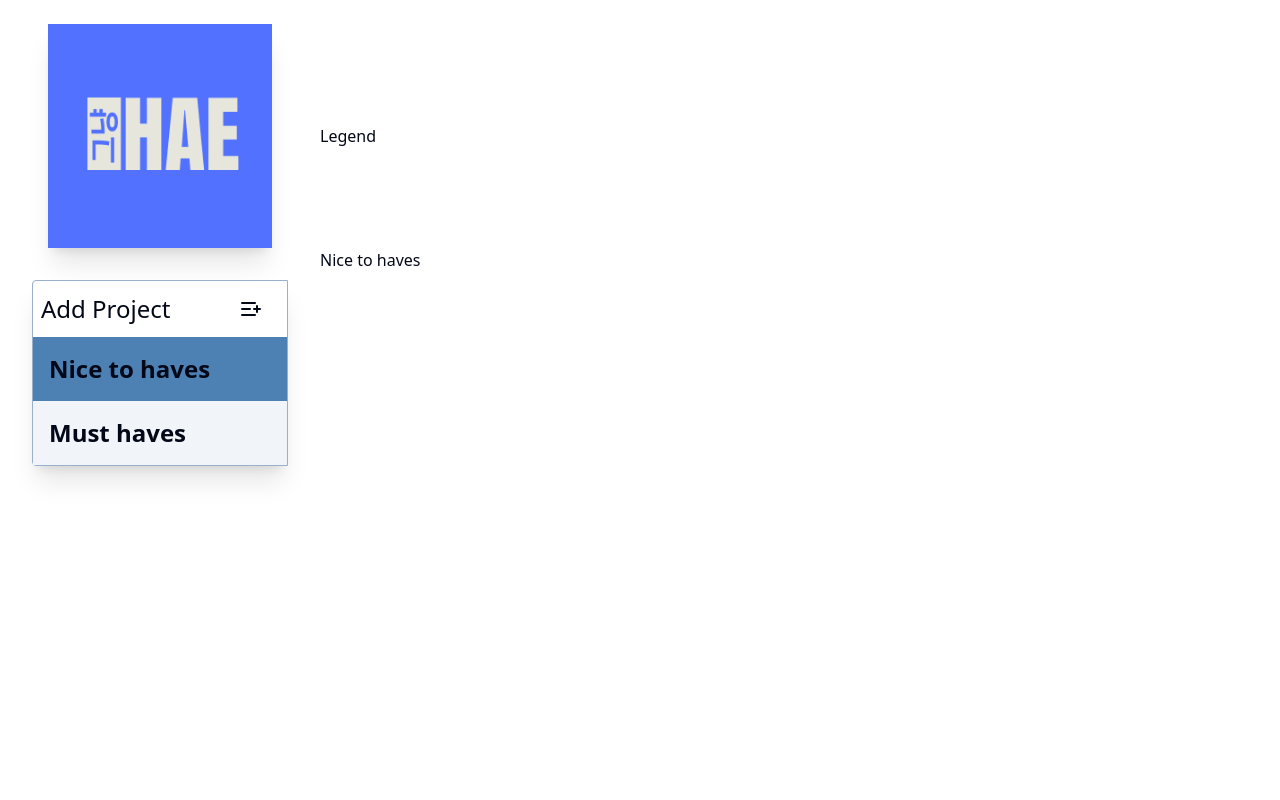
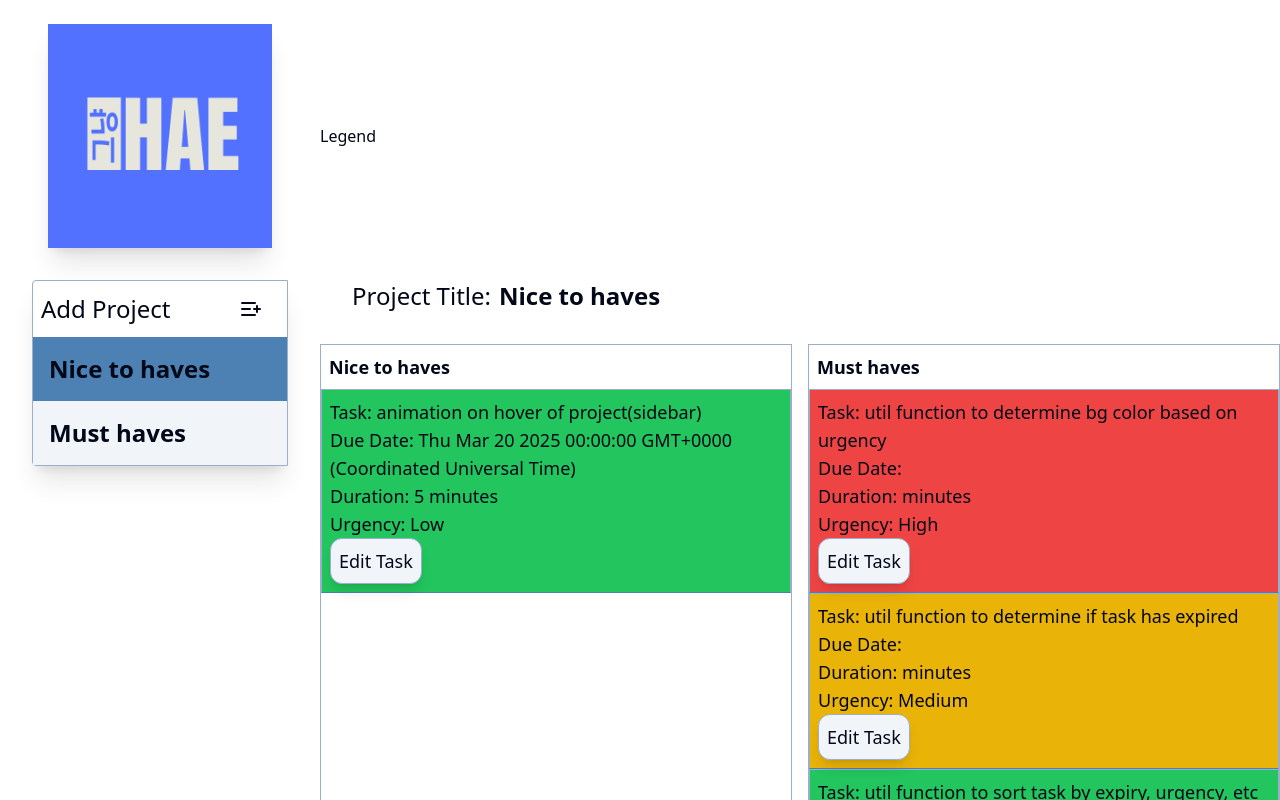
Before and after one commit to ganglinwu/new-todo-app, a React (Vite) app: page / in a window 1280 px wide. Shown: the top 800 px of the page. Built offline with nearby package versions, Linux system fonts and the light colour scheme.

Commit message:
feat(MainContent): simple iteration
- shows all projects
- shows tasks under projects

```diff
--- /dev/null
+++ b/@/components/ui/card.tsx
@@ -0,0 +1,86 @@
+import * as React from "react";
+
+import { cn } from "../../lib/utils";
+
+const Card = React.forwardRef<
+  HTMLDivElement,
+  React.HTMLAttributes<HTMLDivElement>
+>(({ className, ...props }, ref) => (
+  <div
+    ref={ref}
+    className={cn(
+      "rounded-lg border bg-card text-card-foreground shadow-sm",
+      className,
+    )}
+    {...props}
+  />
+));
+Card.displayName = "Card";
+
+const CardHeader = React.forwardRef<
+  HTMLDivElement,
+  React.HTMLAttributes<HTMLDivElement>
+>(({ className, ...props }, ref) => (
+  <div
+    ref={ref}
+    className={cn("flex flex-col space-y-1.5 p-6", className)}
+    {...props}
+  />
+));
+CardHeader.displayName = "CardHeader";
+
+const CardTitle = React.forwardRef<
+  HTMLParagraphElement,
+  React.HTMLAttributes<HTMLHeadingElement>
+>(({ className, ...props }, ref) => (
+  <h3
+    ref={ref}
+    className={cn(
+      "text-2xl font-semibold leading-none tracking-tight",
+      className,
+    )}
+    {...props}
+  />
+));
+CardTitle.displayName = "CardTitle";
+
+const CardDescription = React.forwardRef<
+  HTMLParagraphElement,
+  React.HTMLAttributes<HTMLParagraphElement>
+>(({ className, ...props }, ref) => (
+  <p
+    ref={ref}
+    className={cn("text-sm text-muted-foreground", className)}
+    {...props}
+  />
+));
+CardDescription.displayName = "CardDescription";
+
+const CardContent = React.forwardRef<
+  HTMLDivElement,
+  React.HTMLAttributes<HTMLDivElement>
+>(({ className, ...props }, ref) => (
+  <div ref={ref} className={cn("p-6 pt-0", className)} {...props} />
+));
+CardContent.displayName = "CardContent";
+
+const CardFooter = React.forwardRef<
+  HTMLDivElement,
+  React.HTMLAttributes<HTMLDivElement>
+>(({ className, ...props }, ref) => (
+  <div
+    ref={ref}
+    className={cn("flex items-center p-6 pt-0", className)}
+    {...props}
+  />
+));
+CardFooter.displayName = "CardFooter";
+
+export {
+  Card,
+  CardHeader,
+  CardFooter,
+  CardTitle,
+  CardDescription,
+  CardContent,
+};
--- /dev/null
+++ b/@/components/ui/popover.tsx
@@ -0,0 +1,29 @@
+import * as React from "react";
+import * as PopoverPrimitive from "@radix-ui/react-popover";
+
+import { cn } from "../../lib/utils";
+
+const Popover = PopoverPrimitive.Root;
+
+const PopoverTrigger = PopoverPrimitive.Trigger;
+
+const PopoverContent = React.forwardRef<
+  React.ElementRef<typeof PopoverPrimitive.Content>,
+  React.ComponentPropsWithoutRef<typeof PopoverPrimitive.Content>
+>(({ className, align = "center", sideOffset = 4, ...props }, ref) => (
+  <PopoverPrimitive.Portal>
+    <PopoverPrimitive.Content
+      ref={ref}
+      align={align}
+      sideOffset={sideOffset}
+      className={cn(
+        "z-50 w-72 rounded-md border bg-popover p-4 text-popover-foreground shadow-md outline-none data-[state=open]:animate-in data-[state=closed]:animate-out data-[state=closed]:fade-out-0 data-[state=open]:fade-in-0 data-[state=closed]:zoom-out-95 data-[state=open]:zoom-in-95 data-[side=bottom]:slide-in-from-top-2 data-[side=left]:slide-in-from-right-2 data-[side=right]:slide-in-from-left-2 data-[side=top]:slide-in-from-bottom-2",
+        className,
+      )}
+      {...props}
+    />
+  </PopoverPrimitive.Portal>
+));
+PopoverContent.displayName = PopoverPrimitive.Content.displayName;
+
+export { Popover, PopoverTrigger, PopoverContent };
--- a/package.json
+++ b/package.json
@@ -11,6 +11,7 @@
   },
   "dependencies": {
     "@radix-ui/react-hover-card": "^1.0.7",
+    "@radix-ui/react-popover": "^1.0.7",
     "@radix-ui/react-scroll-area": "^1.0.5",
     "@radix-ui/react-separator": "^1.0.3",
     "@vitejs/plugin-react": "^4.3.0",
--- a/src/App.tsx
+++ b/src/App.tsx
@@ -1,3 +1,4 @@
+// layout component imports
 import Header from "./layout/Header";
 import MainContent from "./layout/MainContent";
 import Sidebar from "./layout/Sidebar";
@@ -21,7 +22,10 @@ function App() {
           ></Sidebar>
         </div>
         <div className="col-span-2 md:col-span-3">
-          <MainContent selectedProject={selectedProject}></MainContent>
+          <MainContent
+            demoProject={demoProjects}
+            selectedProject={selectedProject}
+          ></MainContent>
         </div>
       </div>
     </div>
--- a/src/layout/MainContent.tsx
+++ b/src/layout/MainContent.tsx
@@ -1,7 +1,81 @@
+// shadcn component import
+import {
+  Popover,
+  PopoverContent,
+  PopoverTrigger,
+} from "../../@/components/ui/popover.tsx";
+import {
+  Card,
+  CardContent,
+  CardDescription,
+  CardHeader,
+  CardTitle,
+} from "../../@/components/ui/card.tsx";
+
+// type import
+import { projects } from "../demoData/demoProjects.ts";
+
 type mainContentProps = {
+  demoProject: projects[];
   selectedProject: string;
 };
 
-export default function MainContent({ selectedProject }: mainContentProps) {
-  return <div>{selectedProject}</div>;
+// util import
+import bgColourByUrgencyExpiry from "../utils/bgColourByUrgencyExpiry.ts";
+import isTaskExpired from "../utils/isTaskExpired.ts";
+
+export default function MainContent({
+  demoProject,
+  selectedProject,
+}: mainContentProps) {
+  return (
+    <div>
+      <div className="flex p-4 md:p-6 lg:p-8">
+        <span className="font-thin mr-2 text-xs md:text-lg lg:text-2xl self-center">
+          Project Title:{" "}
+        </span>
+        <div className="font-semibold text-xs md:text-lg lg:text-2xl self-center transition-transform">
+          {selectedProject}
+        </div>
+      </div>
+      <div className="grid md:grid-cols-magic md:gap-4 grid-cols-magicSmallScreen gap-1 text-xs md:text-lg lg:text-lg">
+        {demoProject.map((project) => (
+          <Card>
+            <CardHeader>
+              <CardTitle className="p-2">{project.projectName}</CardTitle>
+              <CardDescription></CardDescription>
+            </CardHeader>
+            <CardContent>
+              {project.tasks.map((task) => (
+                <div
+                  key={task.taskName}
+                  className={`${isTaskExpired(task) ? "bg-gray-500" : bgColourByUrgencyExpiry(task)} p-2 border border-b-accent`}
+                >
+                  <div>Task: {task.taskName}</div>
+                  <div>
+                    Due Date:{" "}
+                    {task.taskDueDate ? task.taskDueDate.toString() : ""}
+                  </div>
+                  <div>Duration: {task.taskDuration} minutes</div>
+                  <div>Urgency: {task.taskUrgency}</div>
+                  <Popover>
+                    <PopoverTrigger>
+                      <button
+                        type="button"
+                        className="border hover:bg-accent bg-secondary rounded-xl outline-none shadow-lg p-1 md:p-1 lg:p-2"
+                      >
+                        {" "}
+                        Edit Task{" "}
+                      </button>
+                    </PopoverTrigger>
+                    <PopoverContent>Placeholder</PopoverContent>
+                  </Popover>
+                </div>
+              ))}
+            </CardContent>
+          </Card>
+        ))}
+      </div>
+    </div>
+  );
 }
```
Also changed, not shown: 1 other file (tests, documents, lock files or other folders).
